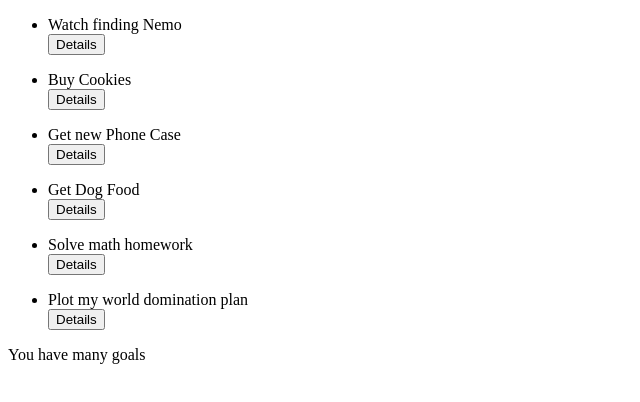
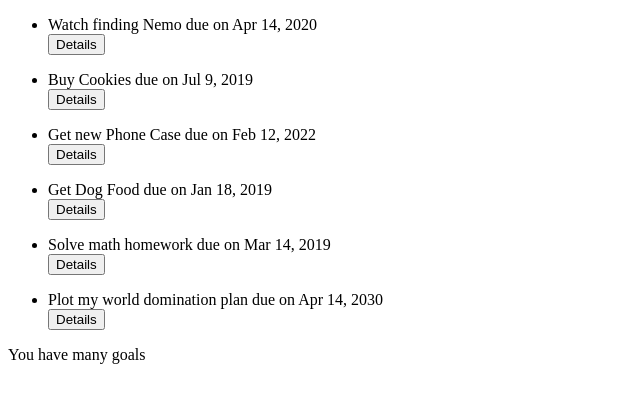
Before and after one commit to wavyylikethesea/Goal-tracker, an Angular app: page / in a window 1280 px wide. Shown: the top 402 px of the page, without its empty margins (0-640 px from the left). Built offline with nearby package versions, Linux system fonts and the light colour scheme.

Commit message:
Add angular inbuilt pipe for date

```diff
--- a/src/app/goal/goal.component.html
+++ b/src/app/goal/goal.component.html
@@ -1,9 +1,7 @@
 <ul *ngFor="let goal of goals; let i = index">
-    <li appStrikethrough>{{ goal.name }}</li>
+   <li appStrikethrough>{{goal.name}} due on {{goal.completeDate|date}}</li>
     <app-goal-details [goal]='goal' *ngIf="goal.showDescription" (isComplete)="completeGoal($event, i)"></app-goal-details>
     <button (click)='toggleDetails(i)'>Details</button>
 </ul>
 
-
-
 <p *ngIf="goals.length > 5">You have many goals</p>
--- a/src/app/goal/goal.component.ts
+++ b/src/app/goal/goal.component.ts
@@ -9,13 +9,13 @@
 export class GoalComponent implements OnInit {
 
   goals: Goal[] = [
-    new Goal(1, 'Watch finding Nemo', 'Find an online version and watch merlin find his son'),
-    new Goal(2,'Buy Cookies','I have to buy cookies for the parrot'),
-    new Goal(3,'Get new Phone Case','Diana has her birthday coming up soon'),
-    new Goal(4,'Get Dog Food','Pupper likes expensive snacks'),
-    new Goal(5,'Solve math homework','Damn Math'),
-    new Goal(6,'Plot my world domination plan','Cause I am an evil overlord'),
-  ];
+    new Goal(1, 'Watch finding Nemo', 'Find an online version and watch merlin find his son',new Date(2020,3,14)),
+    new Goal(2,'Buy Cookies','I have to buy cookies for the parrot',new Date(2019,6,9)),
+    new Goal(3,'Get new Phone Case','Diana has her birthday coming up soon',new Date(2022,1,12)),
+    new Goal(4,'Get Dog Food','Pupper likes expensive snacks',new Date(2019,0,18)),
+    new Goal(5,'Solve math homework','Damn Math',new Date(2019,2,14)),
+    new Goal(6,'Plot my world domination plan','Cause I am an evil overlord',new Date(2030,3,14)),
+    ];
 
   //toggle button
   toggleDetails(index)  {
--- a/src/app/goals.ts
+++ b/src/app/goals.ts
@@ -1,6 +1,6 @@
 export class Goal {
-    showDescription: boolean;
-    constructor(public id: number,public name: string,public description: string){
+    public showDescription: boolean;
+    constructor(public id: number,public name: string,public description: string, public completeDate: Date){
       this.showDescription=false;
     }
   }
```
